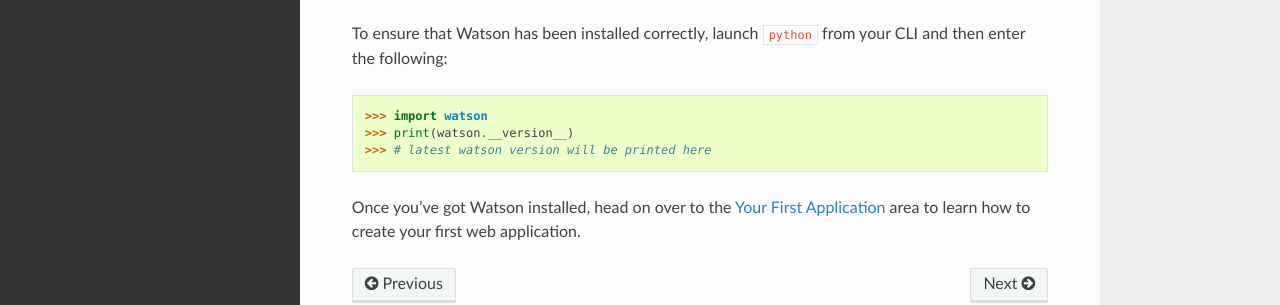
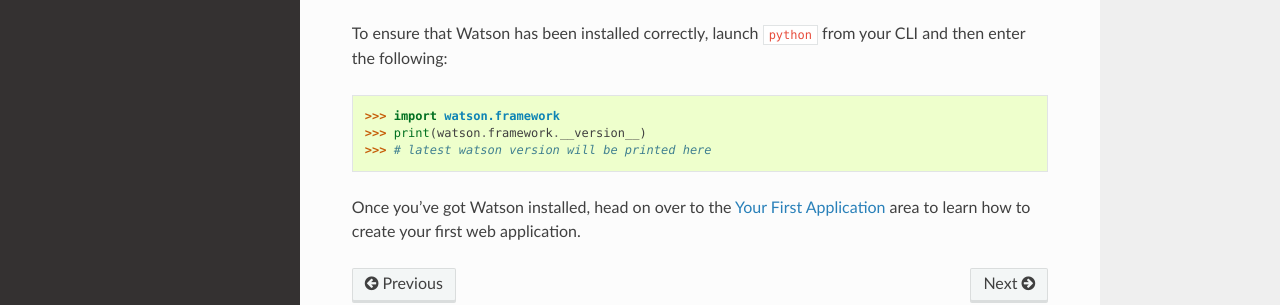
Before and after one commit to watsonpy/watson-framework, a Sphinx documentation site: the page built from docs/getting-started/installation.rst, in a window 1280 px wide and 964 px high. Shown: the part 550-855 px from the top of the window. Built offline with Sphinx 7.4.7 and the Read the Docs theme 2.0.0, drawn with Linux system fonts in a browser that asks for light colours; the version number could not be read and is left out.

Commit message:
Version information location

```diff
--- a/docs/getting-started/installation.rst
+++ b/docs/getting-started/installation.rst
@@ -29,8 +29,8 @@
 
 .. code-block:: python
 
-   >>> import watson
-   >>> print(watson.__version__)
+   >>> import watson.framework
+   >>> print(watson.framework.__version__)
    >>> # latest watson version will be printed here
 
 Once you've got Watson installed, head on over to the :ref:`your_first_application` area to learn how to create your first web application.
```
